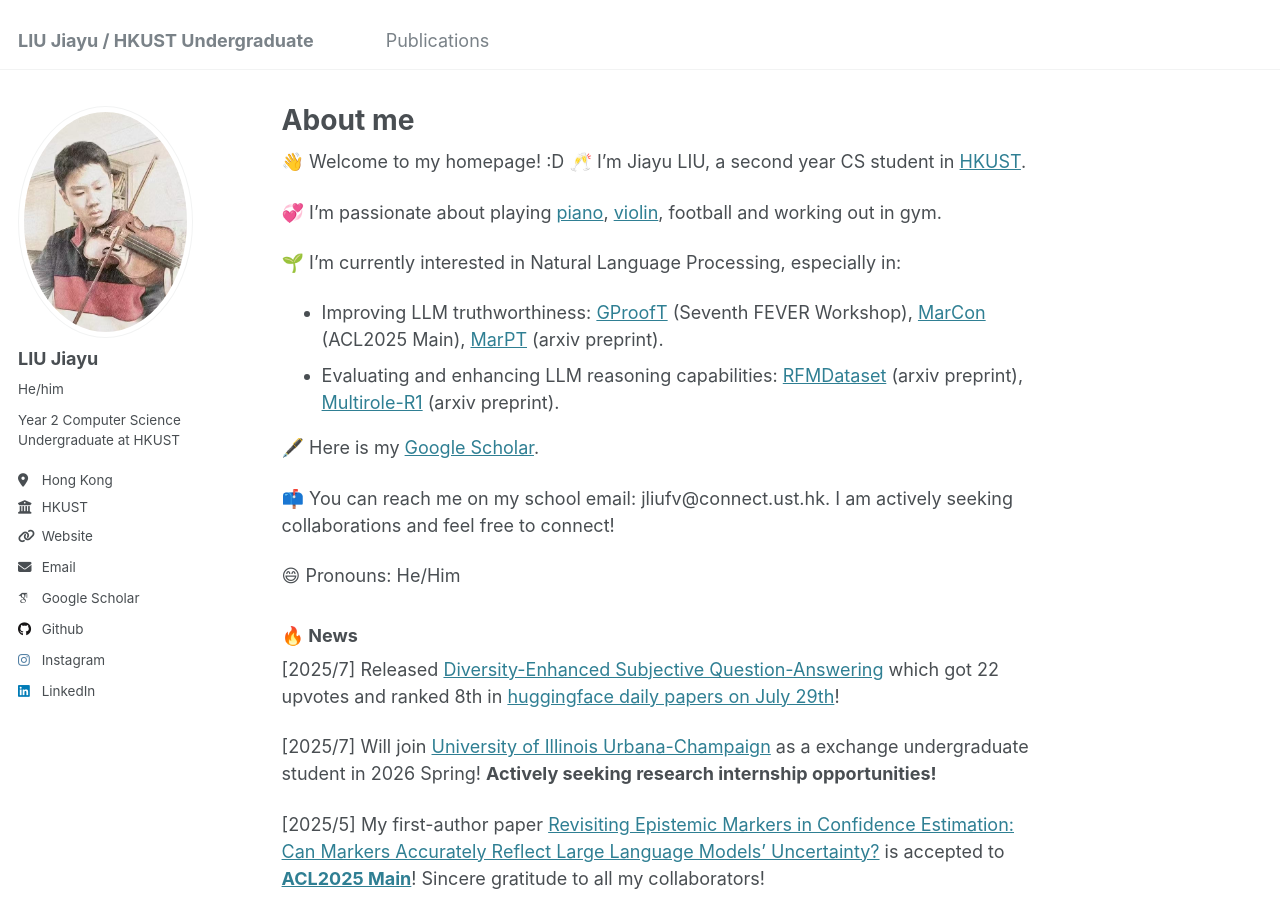
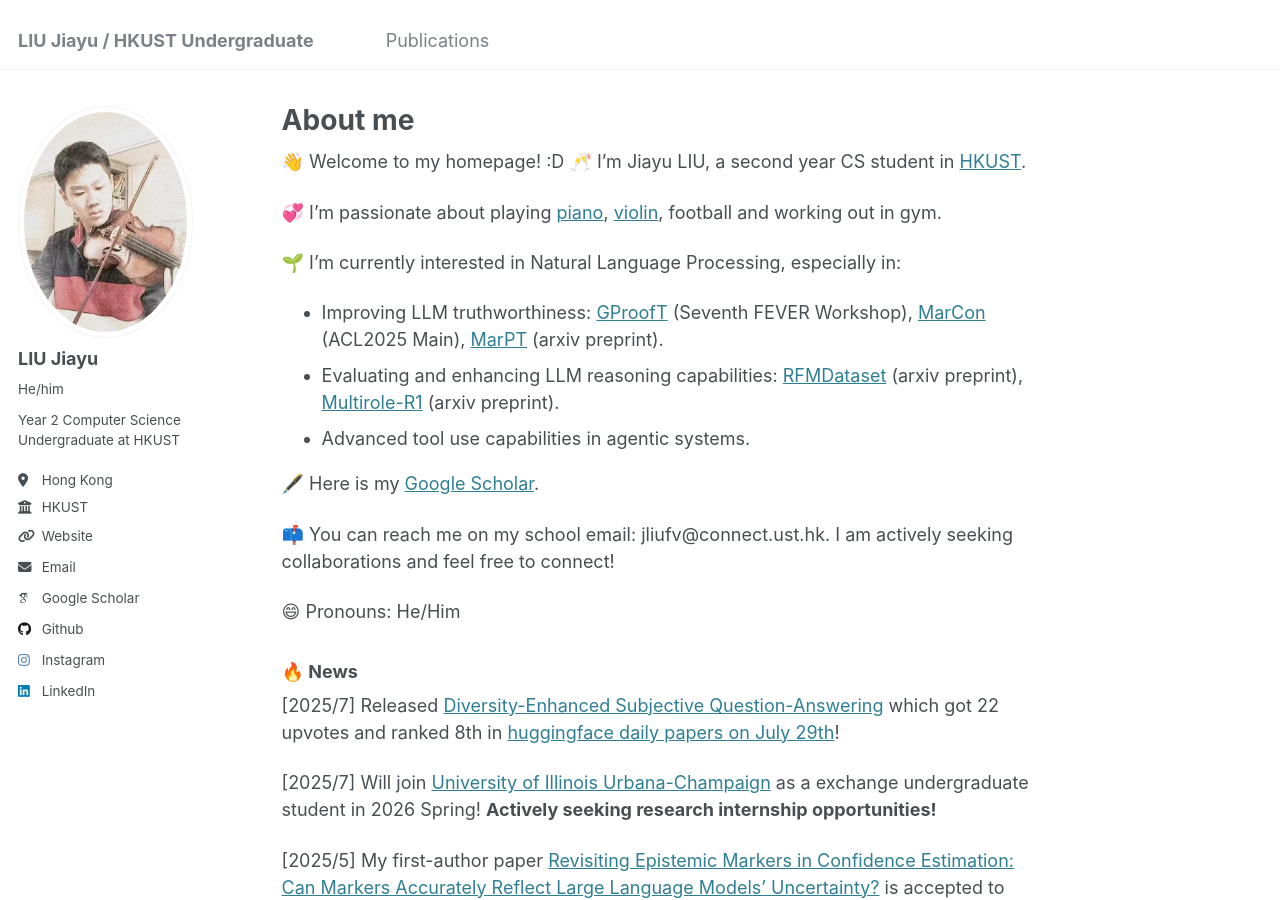
Before and after one commit to JiayuJeff/JiayuJeff.github.io, a Jekyll site: the page built from _pages/about.md, in a window 1280 px wide and 900 px high. Built offline with Jekyll 4.4.1, drawn with Linux system fonts in a browser that asks for light colours; some web fonts are replaced.

Commit message:
Update about.md

```diff
--- a/_pages/about.md
+++ b/_pages/about.md
@@ -18,6 +18,7 @@ redirect_from:
 🌱 I’m currently interested in Natural Language Processing, especially in:
 - Improving LLM truthworthiness: [GProofT](https://aclanthology.org/2024.fever-1.14.pdf) (Seventh FEVER Workshop), [MarCon](https://aclanthology.org/2025.acl-short.18.pdf) (ACL2025 Main), [MarPT]() (arxiv preprint).
 - Evaluating and enhancing LLM reasoning capabilities: [RFMDataset](https://arxiv.org/pdf/2506.17114) (arxiv preprint), [Multirole-R1](https://www.arxiv.org/pdf/2507.20187) (arxiv preprint).
+- Advanced tool use capabilities in agentic systems.
 
 
 🖋️ Here is my [Google Scholar](https://scholar.google.com/citations?user=PIQxhfMAAAAJ&hl=en).
```
